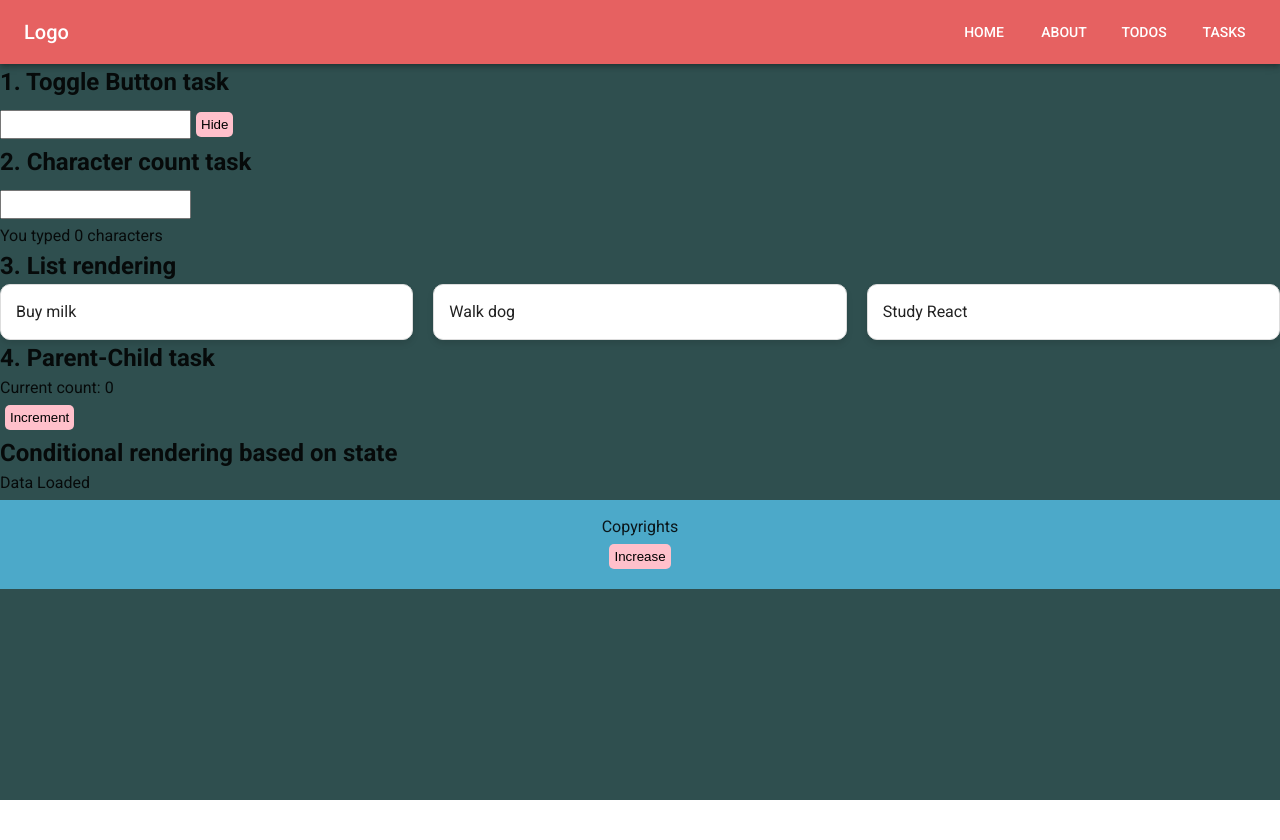
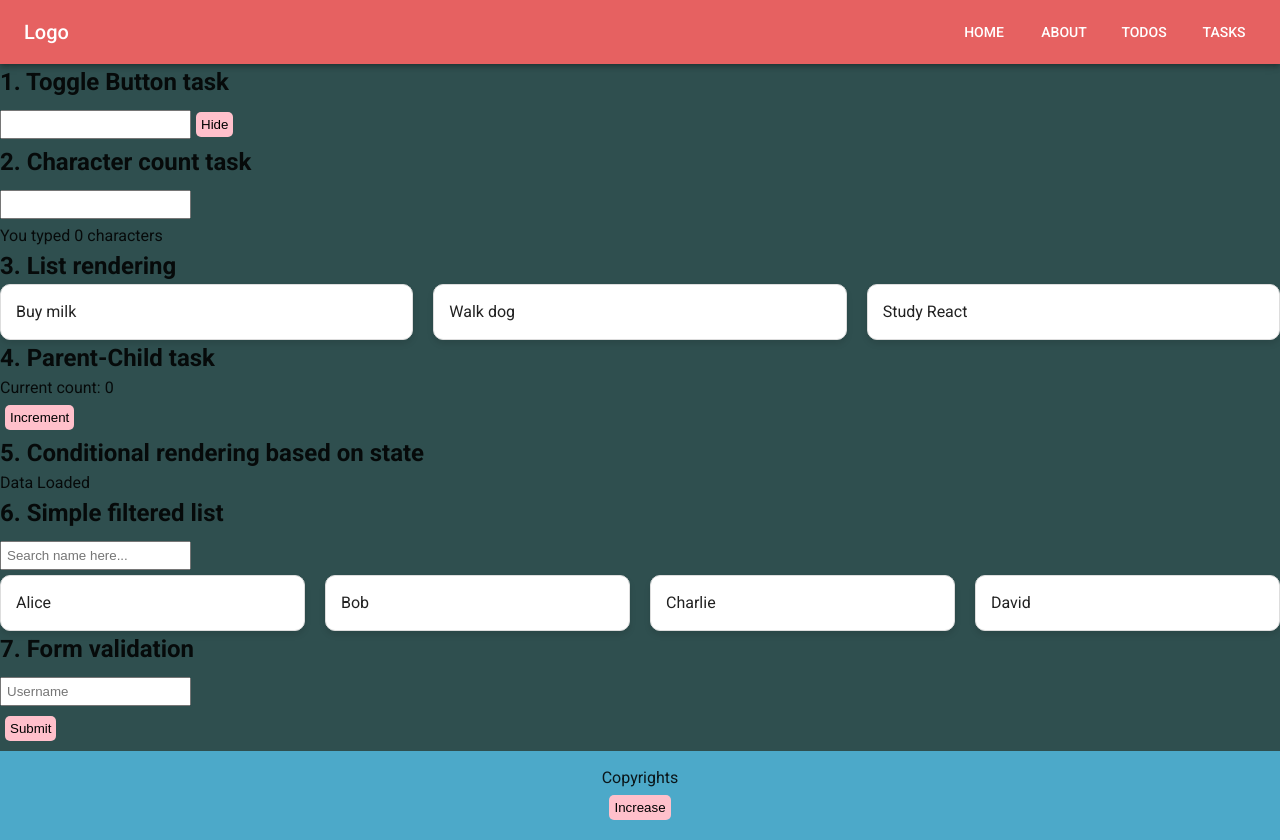
Before and after one commit to bean-123/react-test, a React (Vite) app: page /tasks in a window 1280 px wide. Before the commit the page ends 800 px from the top, so only its background shows below. Built offline with nearby package versions, Linux system fonts and the light colour scheme.

Commit message:
Add tasks

```diff
--- /dev/null
+++ b/src/components/FilteredList.jsx
@@ -0,0 +1,28 @@
+import { useState } from "react";
+
+const names = ["Alice", "Bob", "Charlie", "David"];
+
+const FilteredList = () => {
+  const [query, setQuery] = useState("");
+  const filteredNames = names.filter((name) =>
+    name.toLocaleLowerCase().includes(query.toLocaleLowerCase())
+  );
+
+  return (
+    <div>
+      <input
+        type="text"
+        placeholder="Search name here..."
+        value={query}
+        onChange={(e) => setQuery(e.target.value)}
+      ></input>
+      <ul>
+        {filteredNames.map((name) => (
+          <li key={name}>{name}</li>
+        ))}
+      </ul>
+    </div>
+  );
+};
+
+export default FilteredList;
--- /dev/null
+++ b/src/components/FormTask.jsx
@@ -0,0 +1,37 @@
+import { useState } from "react";
+
+const FormTask = () => {
+  const [username, setUsername] = useState("");
+  const [error, setError] = useState("");
+
+  const handleSubmit = (e) => {
+    e.preventDefault();
+
+    if (username.trim() === "") {
+      setError("Username is required");
+      return;
+    }
+
+    setError("");
+    alert(`Hello, ${username}!`);
+  };
+
+  return (
+    <>
+      <form onSubmit={handleSubmit}>
+        <div>
+          <input
+            type="text"
+            placeholder="Username"
+            value={username}
+            onChange={(e) => setUsername(e.target.value)}
+          />
+        </div>
+        {error && <p style={{ color: "red" }}>{error}</p>}
+        <button type="submit">Submit</button>
+      </form>
+    </>
+  );
+};
+
+export default FormTask;
--- a/src/components/Tasks.jsx
+++ b/src/components/Tasks.jsx
@@ -1,4 +1,6 @@
 import Charactercount from "./Charactercount";
+import FilteredList from "./FilteredList";
+import FormTask from "./FormTask";
 import Loader from "./Loader";
 import Parent from "./ParentChildProp";
 import Togglebutton from "./Togglebutton";
@@ -15,8 +17,12 @@ const Tasks = () => {
       <UniqueKeys />
       <h2>4. Parent-Child task</h2>
       <Parent />
-      <h2>Conditional rendering based on state</h2>
+      <h2>5. Conditional rendering based on state</h2>
       <Loader />
+      <h2>6. Simple filtered list</h2>
+      <FilteredList />
+      <h2>7. Form validation</h2>
+      <FormTask />
     </>
   );
 };
```
